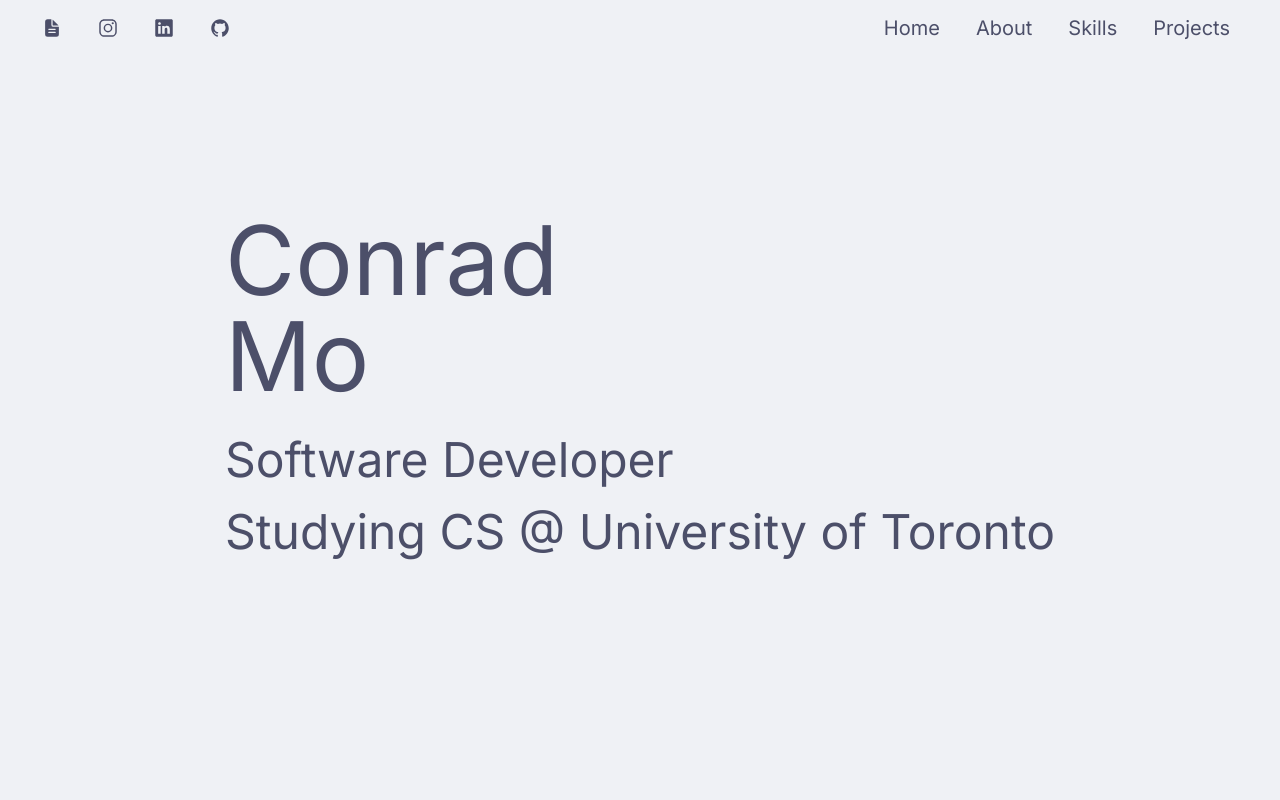
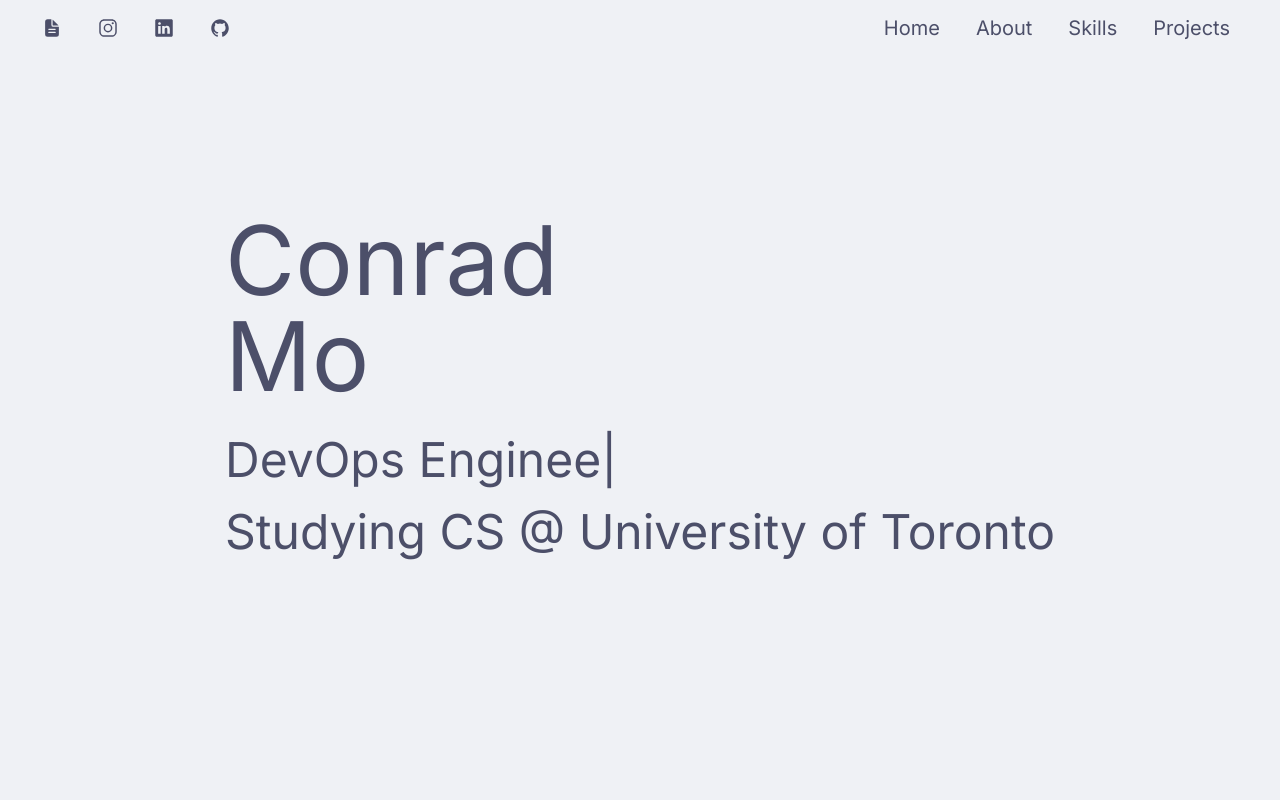
Before and after one commit to conrad-mo/personal-website-old, a Next.js app: page / in a window 1280 px wide. Shown: the top 800 px of the page. Built offline with nearby package versions, Linux system fonts and the light colour scheme; what @catppuccin/tailwindcss would draw is missing.

Commit message:
Typing animation bc why not

```diff
--- a/app/page.tsx
+++ b/app/page.tsx
@@ -3,6 +3,7 @@ import Navbar from "../components/navbar";
 import Image from "next/image";
 import { motion, Variants } from "framer-motion";
 import { useState, useEffect } from "react";
+import { TypeAnimation } from 'react-type-animation';
 
 export default function Home() {
   return (
@@ -23,7 +24,21 @@ export default function Home() {
             <motion.div variants={fadeInLeft}>Mo</motion.div>
             <div className="flex flex-col text-4xl lg:text-5xl my-8 gap-6">
               <motion.div className="text-ctp-rosewater" variants={fadeInLeft}>
-                Software Developer
+                <TypeAnimation
+                  sequence={[
+                    // Same substring at the start will only be typed once, initially
+                    "Software Engineer",
+                    1000,
+                    "Fullstack Developer",
+                    1000,
+                    "DevOps Engineer",
+                    1000,
+                    "Pianist",
+                    1000,
+                  ]}
+                  speed={50}
+                  repeat={Infinity}
+                />
               </motion.div>
               <motion.div className="text-ctp-lavender" variants={fadeInLeft}>
                 Studying CS @ University of Toronto
@@ -331,7 +346,11 @@ export default function Home() {
                 />
                 <div className="mx-4 mb-3">
                   <div>Eventful</div>
-                  <div>A mobile app that generates items given an event and optimizes costs of the items for the event. Ranked 14th out of 80 projects at HTV8</div>
+                  <div>
+                    A mobile app that generates items given an event and
+                    optimizes costs of the items for the event. Ranked 14th out
+                    of 80 projects at HTV8
+                  </div>
                 </div>
                 <div className="absolute inset-0 bg-ctp-base opacity-0 hover:opacity-60 transition-opacity duration-300 ease-in-out"></div>
               </a>
--- a/package.json
+++ b/package.json
@@ -22,6 +22,7 @@
     "react-dom": "18.2.0",
     "react-icons": "^4.11.0",
     "react-scroll": "^1.8.9",
+    "react-type-animation": "^3.2.0",
     "tailwindcss": "3.3.3",
     "typescript": "5.2.2"
   },
```
Also changed, not shown: 1 other file (tests, documents, lock files or other folders).
